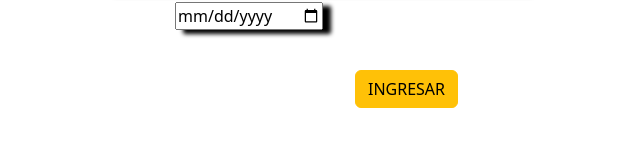
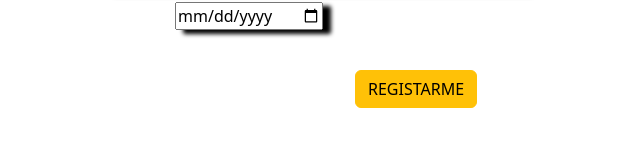
Before and after one commit to EduardoNative/AplicandoCSS, a plain HTML site: page Formulario.html in a window 1280 px wide. Shown: the part 350-496 px from the top of the page, without its empty margins (325-965 px from the left). Drawn offline with nearby package versions, Linux system fonts and the light colour scheme.

Commit message:
agregando boton y css

```diff
--- a/Formulario.html
+++ b/Formulario.html
@@ -31,9 +31,7 @@
     <div class="calendar">
         <input type="date">
     </div>
-
-
-    <button type="submit" class="btn btn-warning">INGRESAR</button>
+    <button type="submit" class="btn btn-warning">REGISTARME</button>
 </body>
 
 </html>
```
